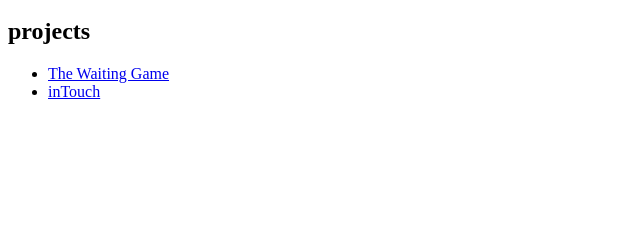
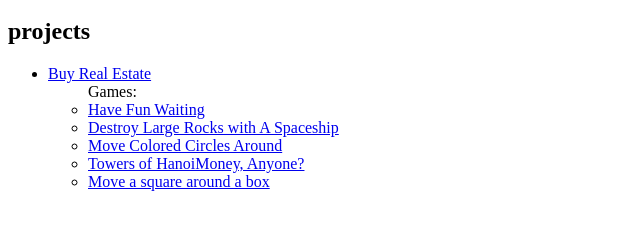
Before and after one commit to samblyon/samblyon.github.io, a plain HTML site: page index.html in a window 1280 px wide. Shown: the part 48-278 px from the top of the page, without its empty margins (0-640 px from the left). Drawn offline with Linux system fonts and the light colour scheme.

Commit message:
added more game links

```diff
--- a/index.html
+++ b/index.html
@@ -1,6 +1,14 @@
 <h1>hello!</h1>
 <h2>projects</h2>
 <ul>
-  <li><a href="http://twg-twg.herokuapp.com">The Waiting Game</a></li>
-  <li><a href="http://www.intouch.care">inTouch</a></li>
+  <li><a href="http://www.intouch.care">Buy Real Estate</a></li>
+  <ul>Games:
+    <li><a href="http://twg-twg.herokuapp.com">Have Fun Waiting</a></li>
+    <li><a href="http://samblyon.github.io/a-a/js/asteroids/lib/index.html">Destroy Large Rocks with A Spaceship</a></li>
+    <li><a href="http://samblyon.github.io/a-a/js/canvas/CMYKtoy.html">Move Colored Circles Around</a></li>
+    <li><a href="http://samblyon.github.io/a-a/js/towers_of_hanoi/html/index.html">Towers of HanoiMoney, Anyone?</a></li>
+    <li><a href="http://samblyon.github.io/a-a/js/canvas/canvas2.html">Move a square around a box</a></li>
+
+
+  </ul>
 </ul>
```
